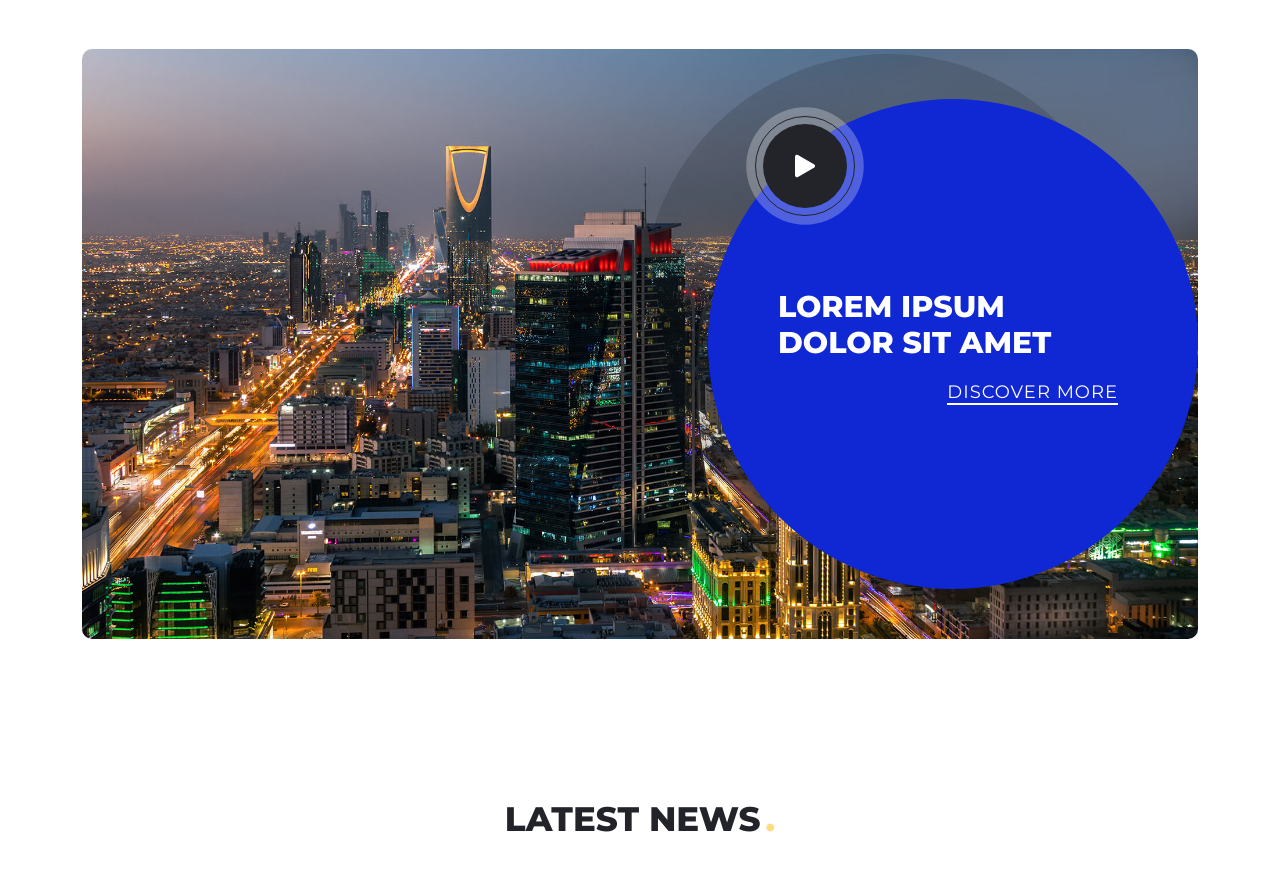
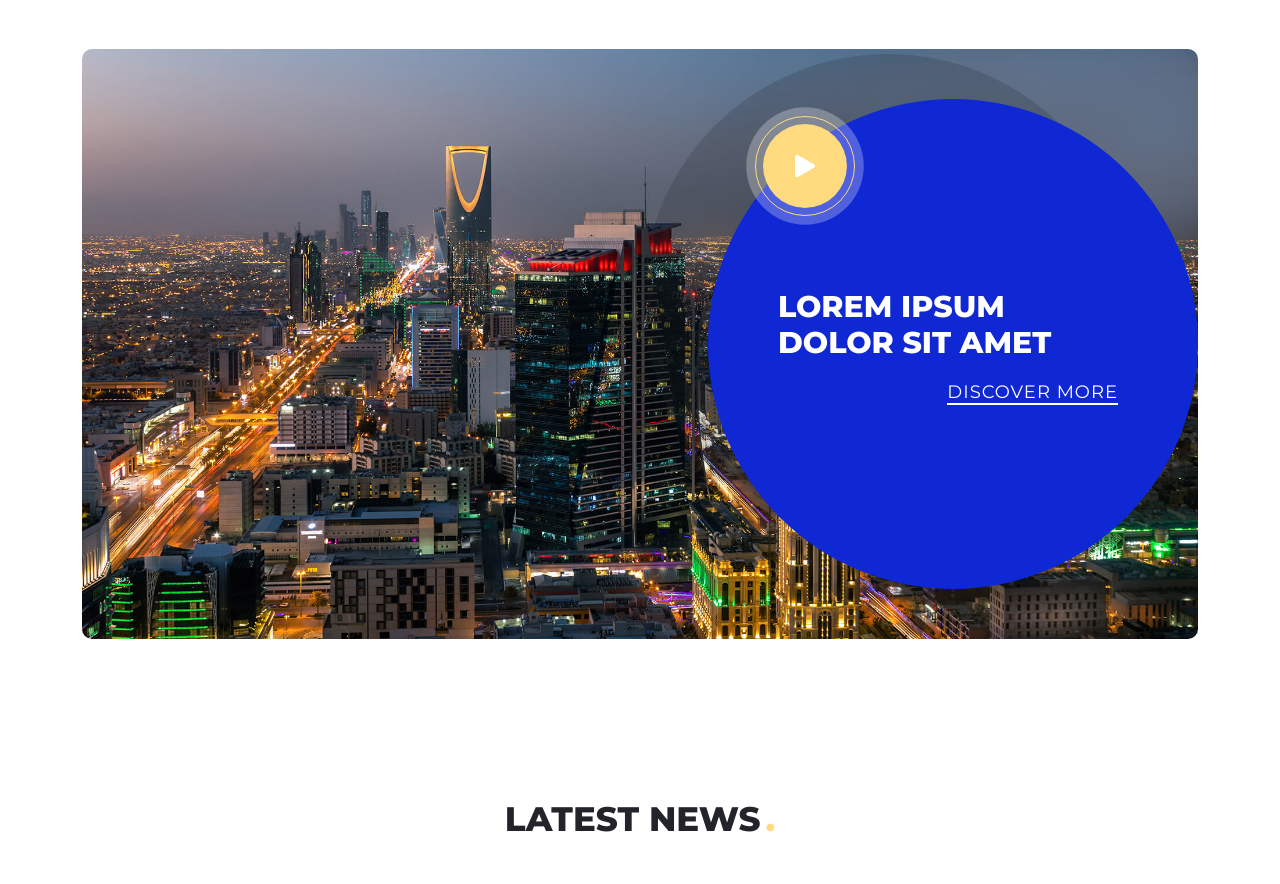
Before and after one commit to taharehany/almadkhli, a plain HTML site: page index.html in a window 1280 px wide. Shown: the part 2531-3415 px from the top of the page. Drawn offline with Linux system fonts and the light colour scheme.

Commit message:
some edits

```diff
--- a/sass/_main-style.scss
+++ b/sass/_main-style.scss
@@ -998,11 +998,11 @@ section.video {
 			line-height: 84px;
 			font-size: 20px;
 			color: #ffffff;
-			background-color: $dark_color;
+			background-color: $second_color;
 			@include borderRadius(50%);
 			@extend %center;
 			z-index: 9;
-			outline: 1px solid $dark_color;
+			outline: 1px solid $second_color;
 			outline-offset: 7px;
 
 			&::before,
```
Also changed, not shown: css/style.css, 1 other file.
